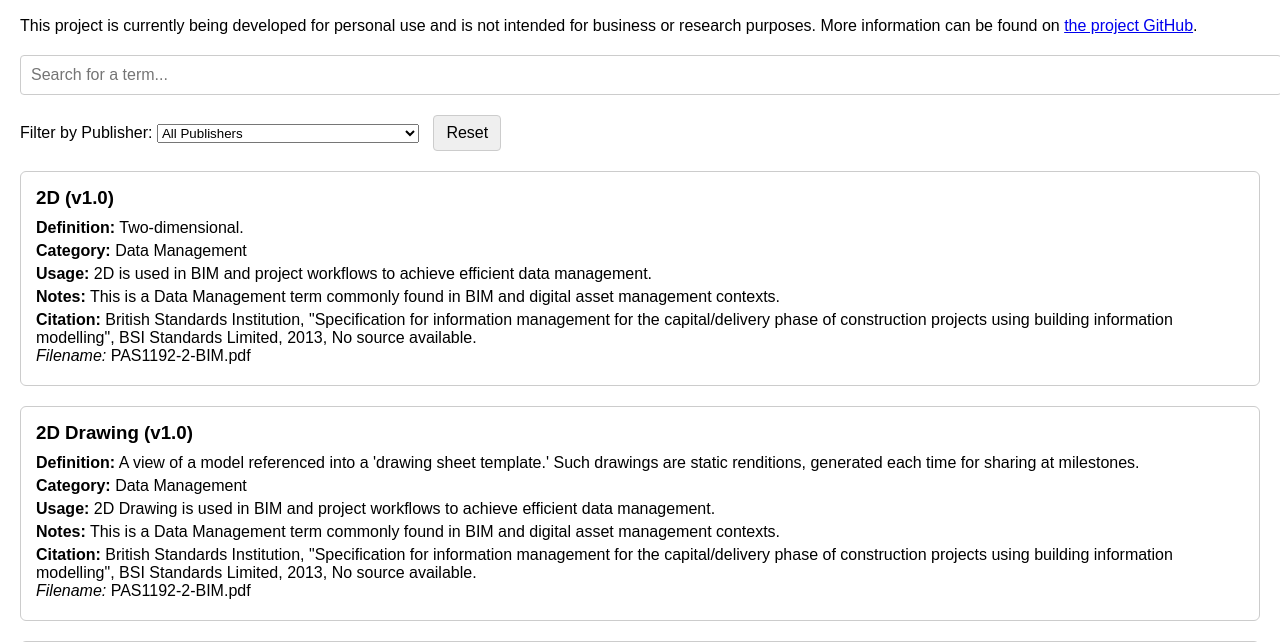
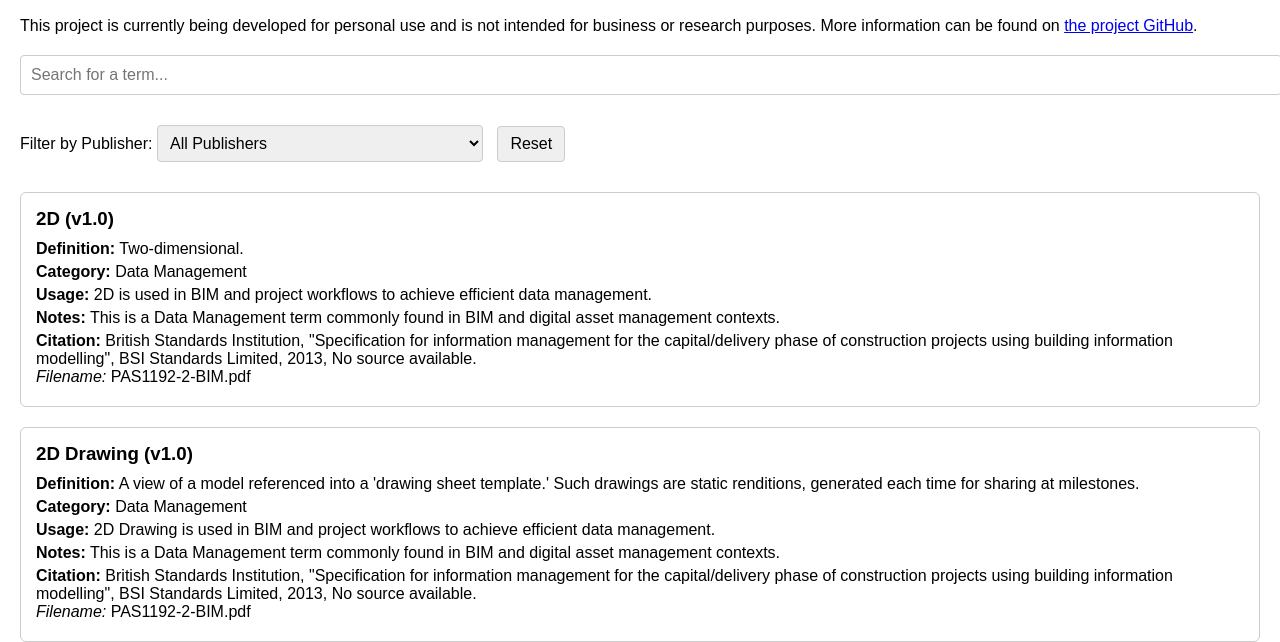
Before and after one commit to harmacb/BIM-AEC, a plain HTML site: page docs/glossary.html in a window 1280 px wide. Shown: the part 113-755 px from the top of the page. Drawn offline with Linux system fonts and the light colour scheme.

Commit message:
Update style.css
Added publisher filter style

```diff
--- a/docs/styles/style.css
+++ b/docs/styles/style.css
@@ -66,3 +66,11 @@ p {
 #reset-button:hover {
     background-color: #f0f0f0;
 }
+
+#publisher-filter {
+    padding: 8px;
+    font-size: 1em;
+    margin: 10px 0;
+    border: 1px solid #ccc;
+    border-radius: 4px;
+}
```
